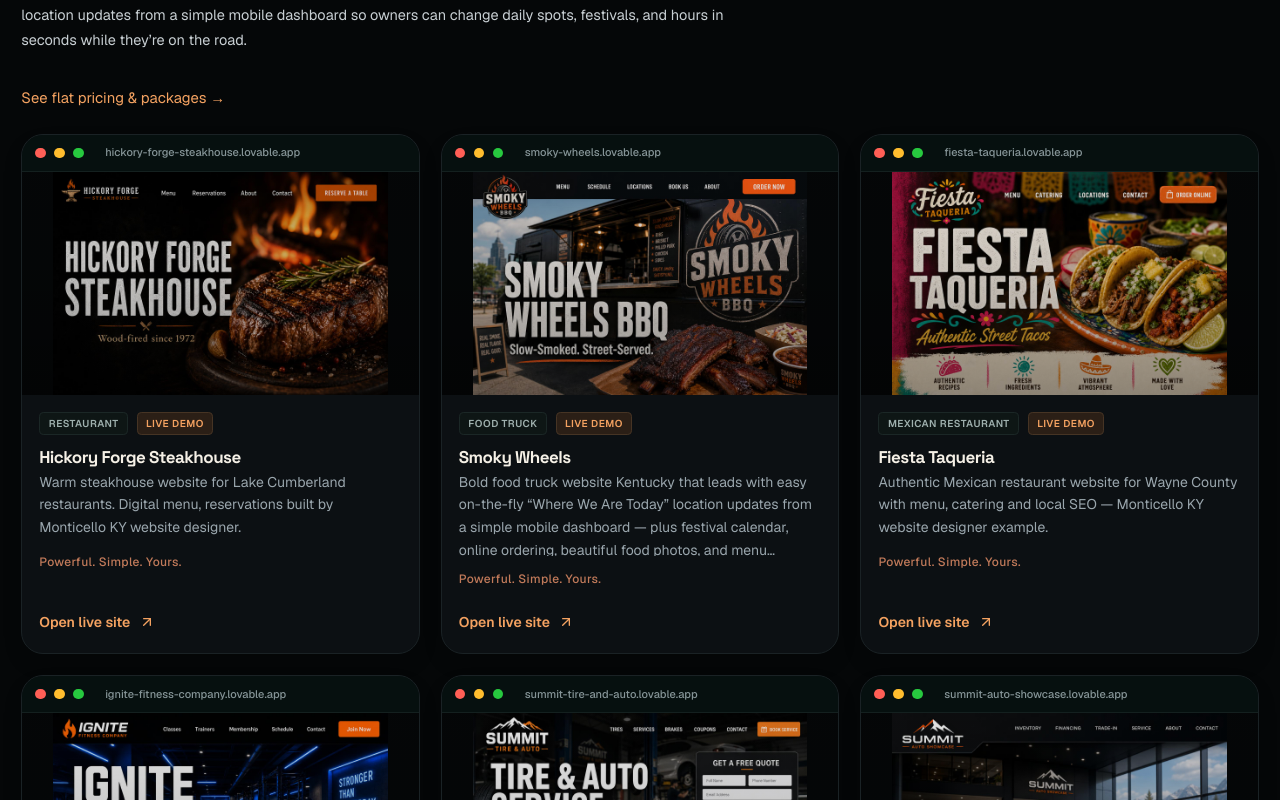
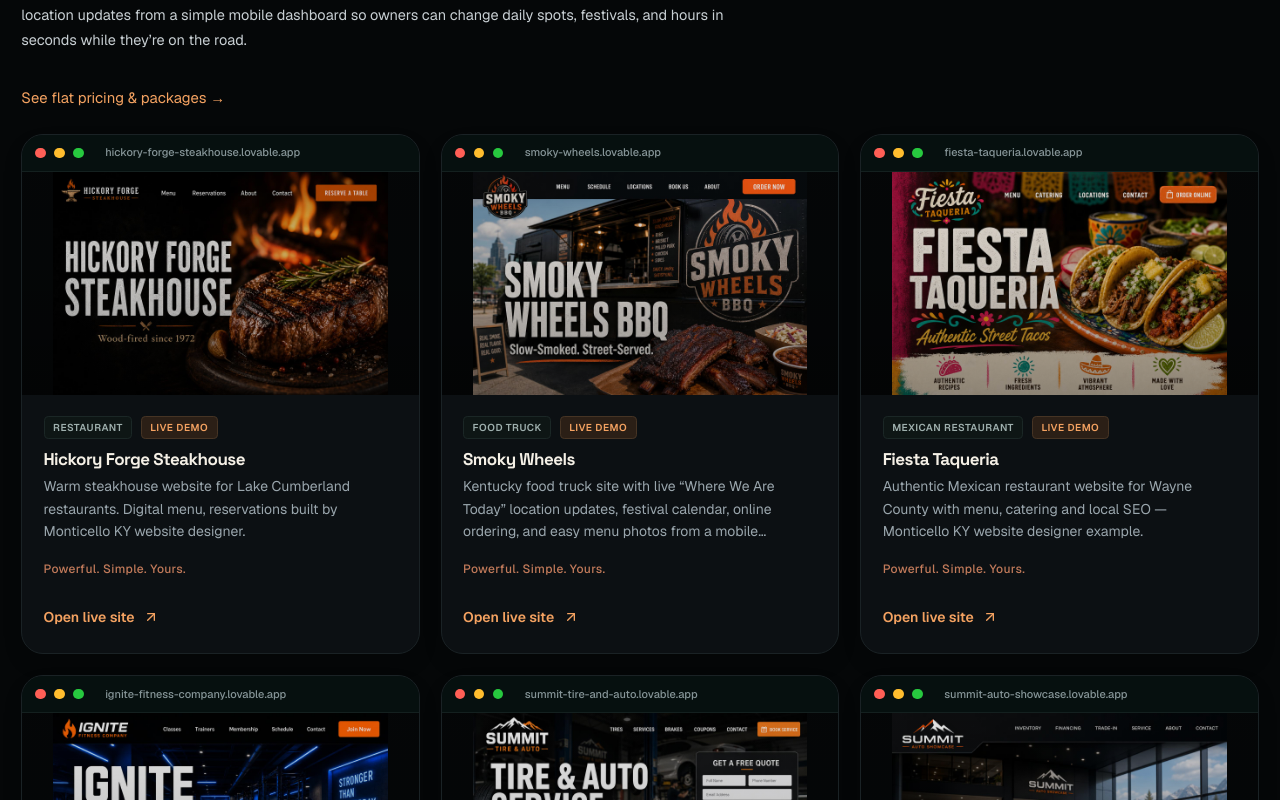
Before and after one commit to muhgits77/bluegrass-digital-forge-g, a Next.js app: page /work in a window 1280 px wide. Shown: the part 640-1440 px from the top of the page. Built offline with nearby package versions, Linux system fonts and the light colour scheme; no server answers; the database is empty.

Commit message:
Increase description length on homepage featured cards for TruckDash

```diff
--- a/components/DemoCard.tsx
+++ b/components/DemoCard.tsx
@@ -61,7 +61,8 @@
       target="_blank"
       rel="noopener noreferrer"
       className={
-        "demo-card shimmer-hover group block h-[460px] sm:h-[480px] md:h-[500px] lg:h-[520px] flex flex-col bg-[#07100f] border border-[#16201f] overflow-hidden rounded-2xl focus:outline-none focus-visible:ring-2 focus-visible:ring-[#c17a5a] shadow-lg transition-shadow duration-300 " +
+        // min-h (not fixed h) so 2–3 description lines never get clipped by overflow-hidden
+        "demo-card shimmer-hover group block min-h-[480px] sm:min-h-[500px] md:min-h-[520px] flex flex-col bg-[#07100f] border border-[#16201f] overflow-hidden rounded-2xl focus:outline-none focus-visible:ring-2 focus-visible:ring-[#c17a5a] shadow-lg transition-shadow duration-300 " +
         "hover:shadow-[0_18px_50px_rgba(193,122,90,0.12)]"
       }
       aria-label={`Open live demo of ${title}`}
@@ -70,7 +71,7 @@
         Minimal browser chrome: thin top bar with traffic lights and subtle site title.
         NO address bar — keeps focus on the screenshot.
       */}
-      <div className="flex items-center gap-3 px-3 py-2 bg-[#06100f] border-b border-[#14201f]">
+      <div className="flex items-center gap-3 px-3 py-2 bg-[#06100f] border-b border-[#14201f] shrink-0">
         <div className="flex gap-2" aria-hidden>
           <span className="w-2.5 h-2.5 rounded-full bg-[#ff5f56]" />
           <span className="w-2.5 h-2.5 rounded-full bg-[#ffbd2e]" />
@@ -85,7 +86,7 @@
         Image area: 16:9 preview, object-contain object-top so screenshots are not cropped.
         Lazy by default (below fold on home); next/image serves AVIF/WebP at correct size.
       */}
-      <div className="relative aspect-[16/9] overflow-hidden bg-[#050708]">
+      <div className="relative aspect-[16/9] overflow-hidden bg-[#050708] shrink-0">
         {isDataUrl ? (
           // eslint-disable-next-line @next/next/no-img-element -- data: URLs from admin uploads
           <img
@@ -112,8 +113,8 @@
         <div className="absolute inset-0 opacity-0 group-hover:opacity-100 transition-opacity duration-300 bg-[radial-gradient(at_70%_20%,rgba(193,122,90,0.10)_0%,transparent_55%)] pointer-events-none" />
       </div>
 
-      <div className="p-4 flex-1 flex flex-col min-h-0">
-        <div className="flex items-center gap-2 mb-3">
+      <div className="p-4 sm:p-5 flex-1 flex flex-col min-h-0">
+        <div className="flex items-center gap-2 mb-2.5">
           <span className="text-[10px] uppercase tracking-wider font-semibold px-2 py-0.5 bg-[#0e1615] border border-[#1b2726] rounded text-[#9fb0ae]">
             {category}
           </span>
@@ -124,18 +125,22 @@
           )}
         </div>
 
-        <h3 className="font-semibold text-[17px] leading-[1.18] mb-1 group-hover:text-[#f4a261] transition-colors duration-200">
+        <h3 className="font-semibold text-[17px] leading-[1.18] mb-1.5 group-hover:text-[#f4a261] transition-colors duration-200">
           {title}
         </h3>
-        <p className="text-[#9aa6ad] text-[14px] leading-relaxed line-clamp-3 sm:line-clamp-4">
+        {/*
+          3-line blurb: min-h reserves full 3 lines (14px × 1.625 leading × 3).
+          line-clamp-3 caps longer copy cleanly — no wall of text, no mid-card clip.
+        */}
+        <p className="text-[#9aa6ad] text-[14px] leading-relaxed line-clamp-3 min-h-[4.35rem]">
           {subtitle}
         </p>
 
-        <p className="mt-3 text-[12px] font-medium tracking-[0.03em] text-[#c17a5a]">
+        <p className="mt-2.5 text-[12px] font-medium tracking-[0.03em] text-[#c17a5a]">
           {SITE_TAGLINE}
         </p>
 
-        <div className="mt-auto pt-4">
+        <div className="mt-auto pt-3">
           <div className="inline-flex items-center gap-2 text-[14px] font-semibold text-[#f4a261] group-hover:text-[#ffd6b8] transition-colors">
             <span>Open live site</span>
             <svg
--- a/components/FeaturedDemos.tsx
+++ b/components/FeaturedDemos.tsx
@@ -32,7 +32,8 @@
   }
 
   return (
-    <div className="grid grid-cols-1 sm:grid-cols-2 gap-5">
+    // 1-col mobile / 2-col tablet+ — cards stretch evenly via DemoCard min-h
+    <div className="grid grid-cols-1 sm:grid-cols-2 gap-5 items-stretch">
       {demos.map((d) => (
         <DemoCard key={d.href} {...d} />
       ))}
--- a/lib/demos.ts
+++ b/lib/demos.ts
@@ -125,7 +125,7 @@
     slug: "smoky-wheels",
     category: "Food Truck",
     href: "https://smoky-wheels.lovable.app",
-    description: "Bold food truck website Kentucky that leads with easy on-the-fly “Where We Are Today” location updates from a simple mobile dashboard — plus festival calendar, online ordering, beautiful food photos, and menu updates. Built by the Monticello KY website designer.",
+    description: "Kentucky food truck site with live “Where We Are Today” location updates, festival calendar, online ordering, and easy menu photos from a mobile dashboard.",
     image: "/assets/demo-smoky-wheels.jpg",
     sortOrder: 2,
     visible: true,
@@ -806,7 +806,7 @@
 
 // NOTE FOR FUTURE EDITS:
 // To add many more demos (e.g. 30+ food trucks), just append objects to DEFAULT_DEMOS above.
-// Descriptions render on demo cards (line-clamp-3 mobile, line-clamp-4 desktop).
+// Descriptions render on demo cards (line-clamp-3; keep blurbs ~2–3 lines / ~140–160 chars).
 // Always provide accurate local thumbnail paths.
 // Set featured: true (and a low sortOrder) for homepage "Featured Work" cards (max 4 shown).
 // Prefer Admin Panel → Featured Work section to swap demos without editing this file.
```
